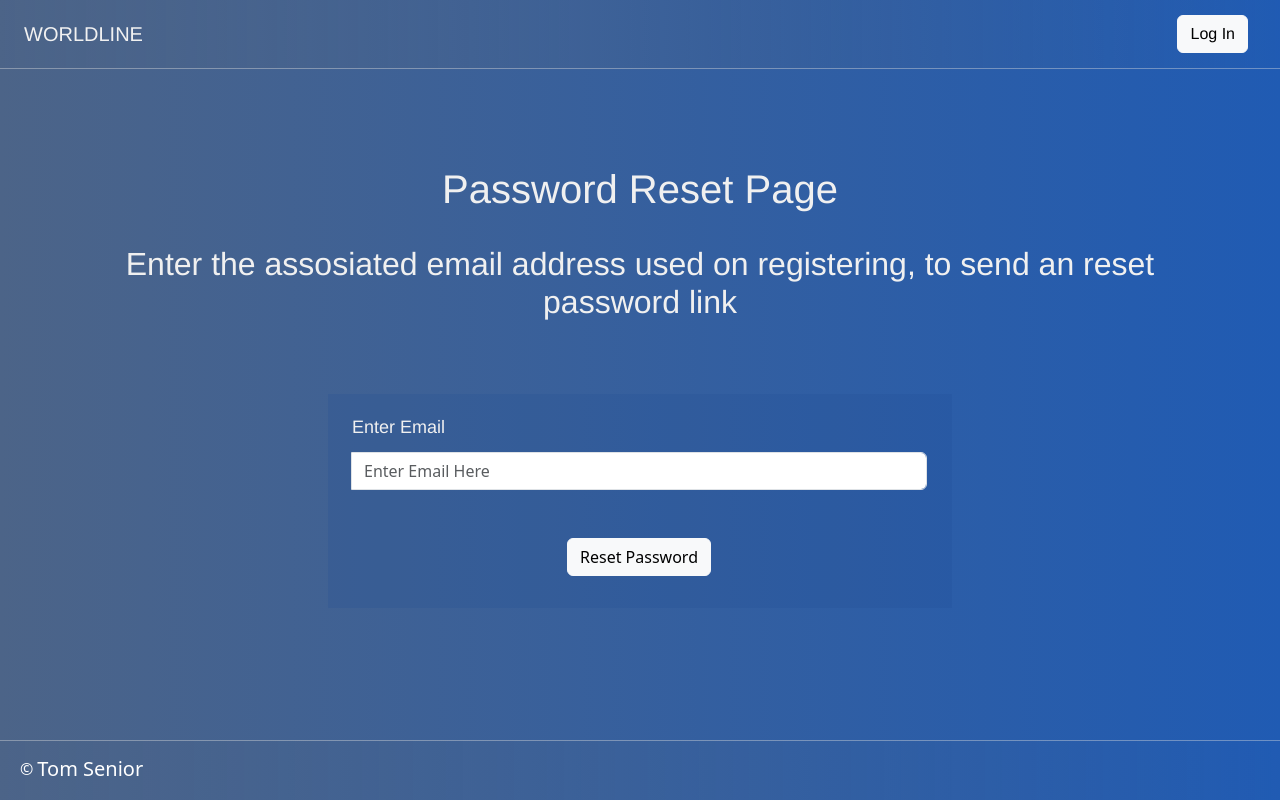
After one commit to tomsenior20/Web_Application_TomSenior, a Flask app: page /forgotPassword.html in a window 1280 px wide. The commit adds this page. Run offline with Flask 3, Linux system fonts and the light colour scheme.

Commit message:
added password forgot page

```diff
--- a/main.py
+++ b/main.py
@@ -174,5 +174,11 @@ def redirect_to_login_page():
     return render_template("index.html")
 
 
+# Forgot Password Route
+@app.route("/forgotPassword.html")
+def redirect_forgotPassword():
+    return render_template("forgotPassword.html")
+
+
 if __name__ == "__main__":
     app.run(debug=True)
--- /dev/null
+++ b/static/forgotPassword.css
@@ -0,0 +1,45 @@
+.loginNavigationText{
+        text-decoration: none;
+        font-family: SFProDisplay-Regular, Helvetica, Arial, sans-serif;
+        font-weight: 500;
+        letter-spacing: 0.005px;
+        color: #000;
+}
+.forgotPasswordSubHeaderContainer{
+        background: rgba(33, 77, 143, 0.2);
+        width:50%;
+}
+
+.forgotPasswordText{
+        text-decoration: none;
+        font-family:  SFProDisplay-Regular, Helvetica, Arial, sans-serif;
+        font-weight: 500;
+        letter-spacing: 0.005px;
+        color: #f0f0f0;
+}
+
+.forgotPasswordFormText{
+    text-decoration: none;
+    font: 18px SFProDisplay-Regular, Helvetica, Arial, sans-serif;
+    line-height: 1;
+    font-weight: 500;
+    letter-spacing: 0.005px;
+    color: #f0f0f0;
+}
+
+@media screen and (max-width:700px) {
+        .forgotPasswordHeader{
+                margin:0.5rem !important;
+                padding: 0.5rem !important;
+        }
+        .forgotPasswordText{
+                margin-right: 0.5rem !important;
+                margin-left: 0.5rem !important;
+        }
+        .forgotPasswordSubHeaderContainer{
+                width:80%;
+        }
+        .navNameContainer, .loginbuttondirectcontainer{
+                width:50% !important;
+        }
+}
--- /dev/null
+++ b/templates/forgotPassword.html
@@ -0,0 +1,57 @@
+<!DOCTYPE html>
+<html lang="en">
+  <head>
+    <meta charset="UTF-8" />
+    <meta name="viewport" content="width=device-width, initial-scale=1.0" />
+    <meta http-equiv="X-UA-Compatible" content="ie=edge" />
+    <title>Forgot Password</title>
+    <link rel="stylesheet" href="https://cdn.jsdelivr.net/npm/bootstrap@5.3.0/dist/css/bootstrap.min.css"/>
+    <link rel="stylesheet" href="{{url_for('static', filename='default.css')}}"/>
+    <link rel="stylesheet" href="{{url_for('static', filename='nav.css')}}" />
+    <link rel="stylesheet" href="{{url_for('static', filename='footer.css')}}"/>
+    <link rel="stylesheet" href="{{url_for('static', filename='forgotPassword.css')}}" />
+  </head>
+
+  <body>
+    <!-- Navigation Section -->
+    <nav class="d-flex flex-row p-2">
+      <div class="navNameContainer p-3 align-items-center d-flex w-75">
+        <h1 class="navName fs-5">Worldline</h1>
+      </div>
+      <div class="w-25 d-flex justify-content-end align-items-center loginbuttondirectcontainer">
+        <a class="btn btn-light loginNavigationText mx-4" href="/redirect_to_login_page">
+            Log In
+        </a>
+      </div>
+    </nav>
+    <div class="forgotPasswordTitleContainer p-2 my-3 mx-2">
+        <div class="p-4 m-4 forgotPasswordHeader">
+            <h1 class="p-2 my-3 mx-4 text-center forgotPasswordText">Password Reset Page</h1>
+            <h2 class="p-2 my-3 mx-4 text-center forgotPasswordText">
+                Enter the assosiated email address used on registering, to send an reset password link
+            </h2>
+        </div>
+        <div class="forgotPasswordSubHeaderContainer p-3 mx-auto my-3">
+            <form class="input-group bgd-dark">
+            <div class="input-group mb-2 d-flex flex-column p-2">
+                <span class="w-100 forgotPasswordFormText" id="inputGroup-sizing-default my-3 p-2">Enter Email</span>
+                <input type="email" class="form-control w-100 my-3" id="resetEmail" name="resetEmail" placeholder="Enter Email Here"/>
+            </div>
+                <div class="resetPasswordButtonContainer d-flex justify-content-center align-items-center w-100 p-2">
+                    <button class="btn btn-light mx-auto my-2">Reset Password</button>
+                </div>
+
+            </form>
+        </div>
+    </div>
+    <!-- Footer -->
+    <footer>
+      <div class="copyrightContainer d-flex align-items-center justify-content-start p-3">
+        <span class="mx-1">&copy;</span>
+        <h1 class="fs-5 m-0">Tom Senior</h1>
+      </div>
+    </footer>
+
+    <script src="https://cdn.jsdelivr.net/npm/bootstrap@5.3.0/dist/js/bootstrap.bundle.min.js"></script>
+  </body>
+</html>
```
Also changed, not shown: Untitled-1.sql (+10 -0 lines), static/index.css (+14 -0 lines), templates/index.html (+9 -0 lines), database.db.
